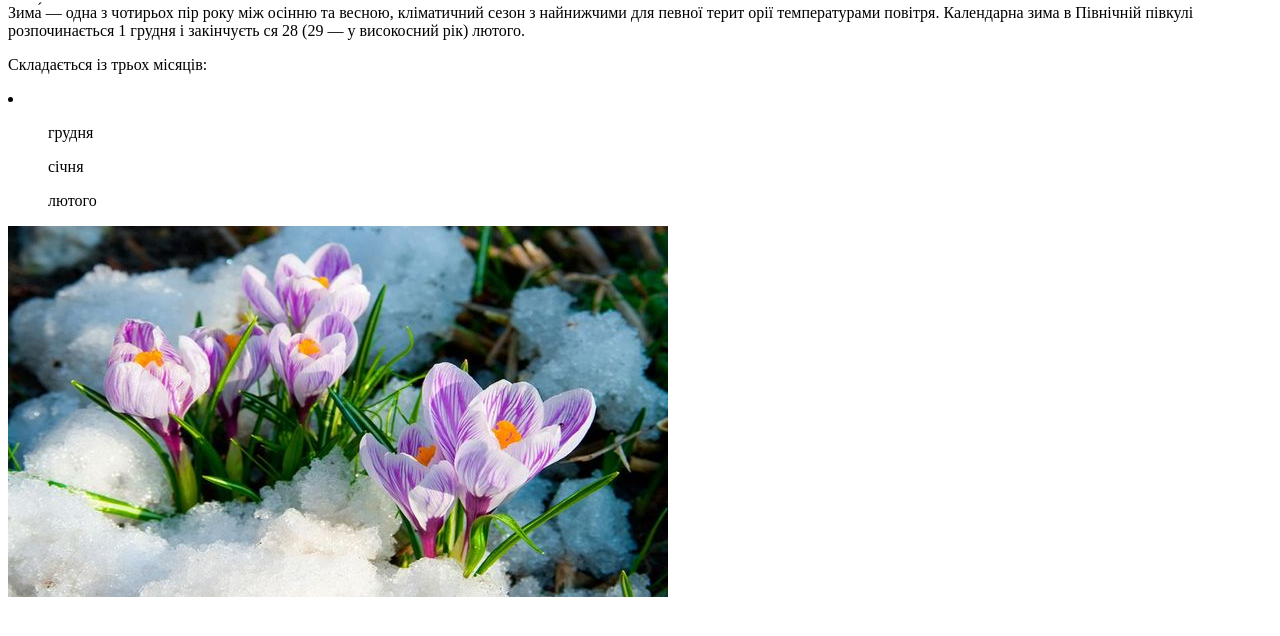
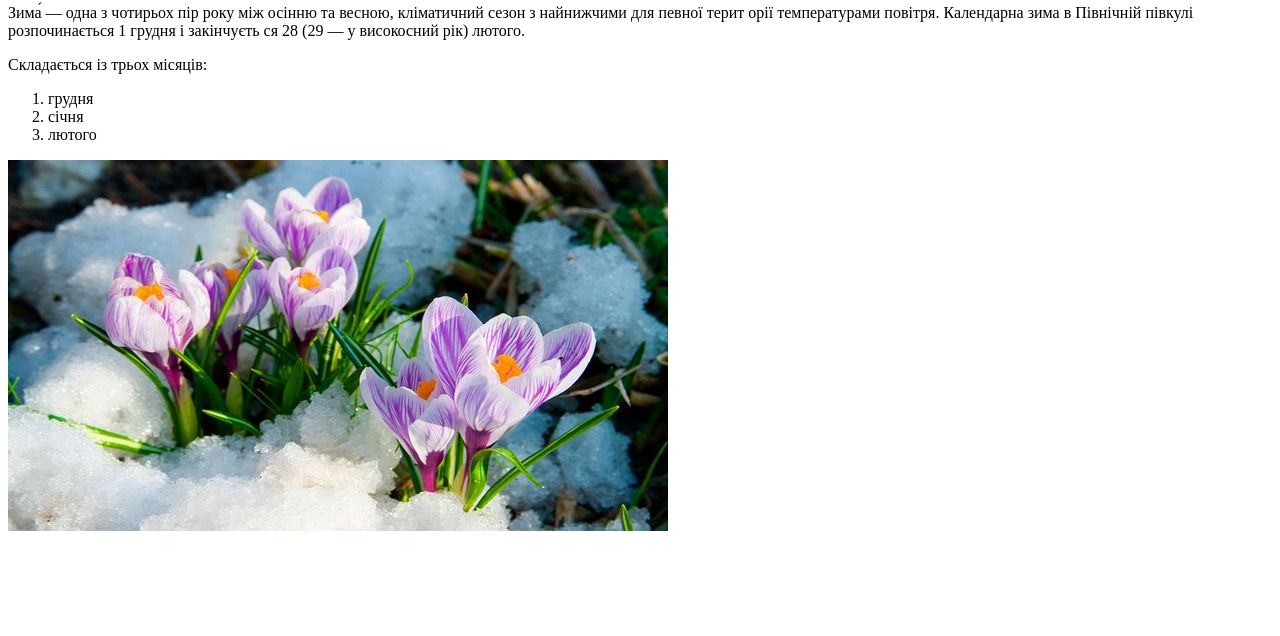
Before and after one commit to havetname/28.04_2_Spodyniuk_, a plain HTML site: page winter.html in a window 1280 px wide. Shown: the part 102-738 px from the top of the page. Drawn offline with Linux system fonts and the light colour scheme.

Commit message:
доробив html

```diff
--- a/winter.html
+++ b/winter.html
@@ -23,10 +23,10 @@
 </p>
     <section>
     <p>Складається із трьох місяців:</p>
-      <li>
-          <ol>грудня</ol>
-          <ol>січня</ol>
-          <ol>лютого</ol>
+      <ol>
+          <li>грудня</li>
+          <li>січня</li>
+          <li>лютого</li>
       </li>
   </section>
  <img src="img3.png">
```
